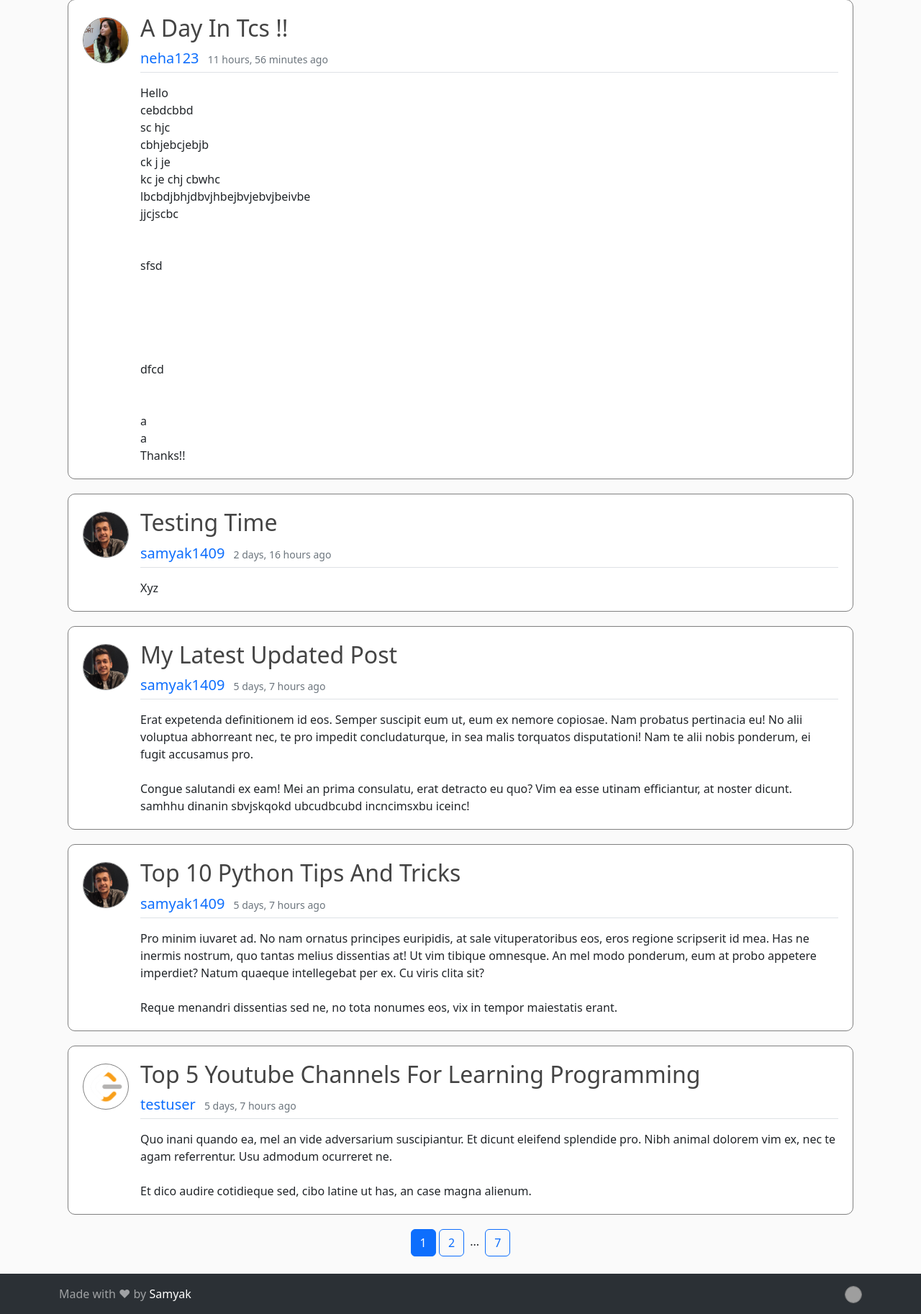
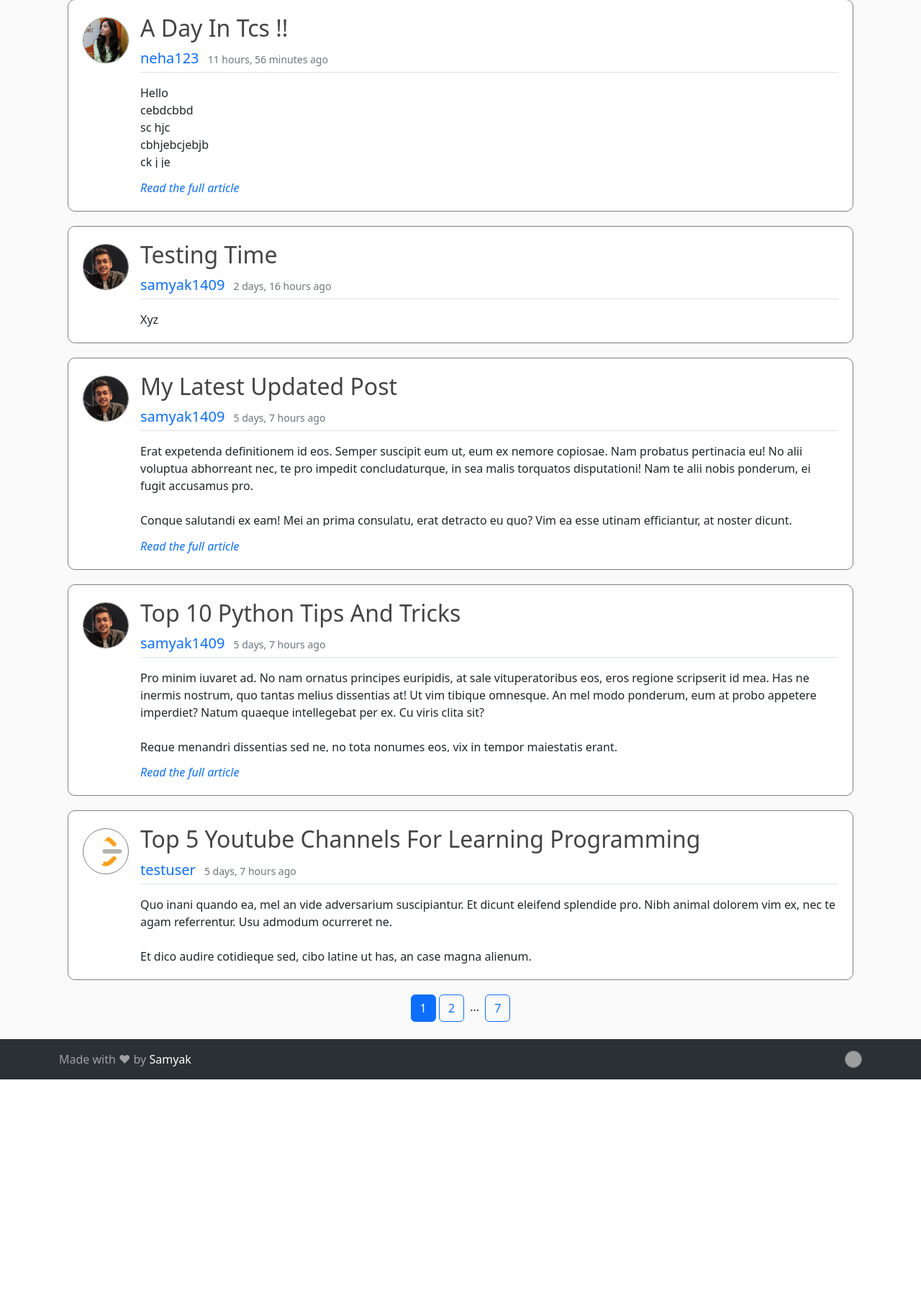
Before and after one commit to samyak1409/django, a Django app: page / in a window 1280 px wide. Shown: the part 146-1972 px from the top of the page at 72% size. After the commit the page ends 1646 px from the top, so only its background shows below. Run offline with Django 4.2, Linux system fonts and the light colour scheme; data comes from the database, SQL or seed files in the repository; both versions use the stored data as it was after the commit; some libraries are stand-ins or nearby versions; grey boxes are pictures that could not be loaded.

Commit message:
fixed content height done!

```diff
--- a/django_project/blog/static/blog/main.css
+++ b/django_project/blog/static/blog/main.css
@@ -36,7 +36,7 @@ body {
 
 .post-title {
    color: #444444;
-   text-decoration: none;
+   text-decoration: none;  /* remove underline */
 }
 
 a.post-title:hover {
@@ -44,5 +44,15 @@ a.post-title:hover {
 }
 
 .post-content {
-   white-space: pre-wrap;
+   white-space: pre-wrap;  /* show new lines */
 }
+
+.limit-content {
+   max-height: calc(1.2em * 6);  /* limit content to show only 5 lines (1 line is for "read the full article" link) */
+   overflow: hidden;  /* hide the overflown text */
+}
+
+.read-full {
+   text-decoration: none;  /* remove underline */
+   font-style: italic;
+}
--- a/django_project/blog/templates/blog/home.html
+++ b/django_project/blog/templates/blog/home.html
@@ -30,7 +30,27 @@
           </p>
 
           <!-- Content: -->
-          <p class="post-content mb-0">{{ post.content|capfirst }}</p>
+          <!-- Only showing the full content on the read page: -->
+          {% if request.resolver_match.url_name == 'read' %}
+            <p class="post-content mb-0">{{ post.content|capfirst }}</p>
+          {% else %}
+            <!-- (https://chat.openai.com/chat/11c36c8a-de84-4630-96cb-d3c3f0f6234b) -->
+            <p class="post-content limit-content" id="post-{{ post.id }}">{{ post.content|capfirst }}</p>
+            <!-- JS code to calc. when to show "Read the full article" link: -->
+            <script>
+              var postContent = document.getElementById("post-{{ post.id }}");
+              if (postContent.scrollHeight > postContent.offsetHeight) {
+                // console.log("Content overflow detected!");  // debugging
+                var readFullLink = document.createElement("a");
+                readFullLink.classList.add("read-full");
+                readFullLink.href = "{% url 'read' post.id %}";
+                readFullLink.textContent = "Read the full article";
+                postContent.insertAdjacentElement('afterend', readFullLink);
+              }
+              else
+                postContent.classList.add("mb-0");
+            </script>
+          {% endif %}
 
           <!-- Edit & Delete Buttons: -->
           <!-- (Show only if dedicated post page and current logged-in user is the post author.) -->
```
Also changed, not shown: README.md, django_project/db.sqlite3.
